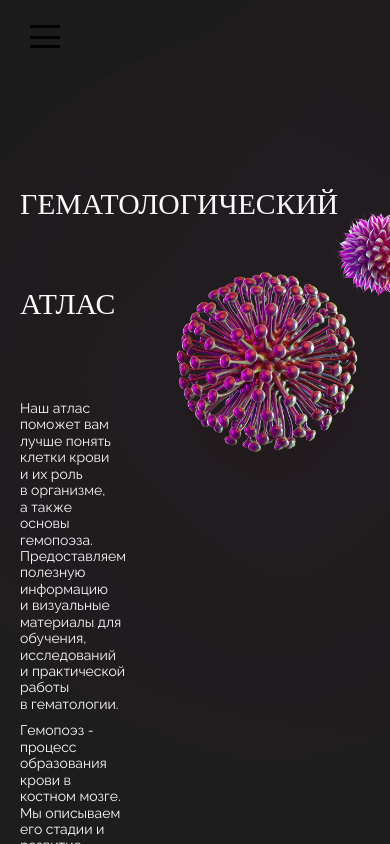
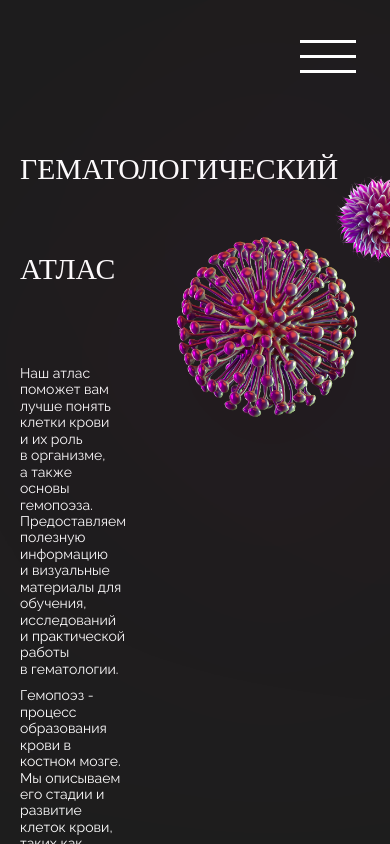
Before and after one commit to borshhevskijj/hematology-atlas, a React (Create React App) app in the folder view/: page / in a window 390 px wide. Built offline with nearby package versions, Linux system fonts and the light colour scheme; no server answers.

Commit message:
styling about project

```diff
--- a/view/src/views/homePage/MainScreen/main.module.css
+++ b/view/src/views/homePage/MainScreen/main.module.css
@@ -39,3 +39,9 @@
     /* height: 100%; */
     filter: drop-shadow(3px 32px 180px rgba(132, 1, 91, 0.53));
 }
+
+@media (max-width:840px) {
+    .main{
+        padding-top: 10px;
+    }
+}
--- a/view/src/views/homePage/aboutProject/AboutProject.tsx
+++ b/view/src/views/homePage/aboutProject/AboutProject.tsx
@@ -19,15 +19,8 @@ const AboutProject = () => {
           </div>
         </div>
 
-        <div className={`${cl.contentWrapper} ${cl.contentWrapperRight}`}>
-          <div>
-            <img src={img2} alt="123" />
-          </div>
-          {/* <p>
-            Гемопоэз - процесс образования крови в костном мозге. Мы описываем его стадии и развитие клеток крови, таких
-            как эритроциты, лейкоциты и тромбоциты. Предоставляем информацию о роли клеток и факторов роста, влияющих на
-            гемопоэз.
-          </p> */}
+        <div className={cl.imgWrapper}>
+          <img src={img2} alt="123" />
         </div>
       </div>
     </section>
--- a/view/src/views/homePage/aboutProject/aboutProject.module.css
+++ b/view/src/views/homePage/aboutProject/aboutProject.module.css
@@ -8,14 +8,30 @@
 .contentWrapper{
     display: flex;
     flex-direction: column;
+    width: calc(24% + 10vw);
 }
 
-
-.contentWrapperRight p{
-    padding-top: 40px;
-    width: 50%;
+.imgWrapper{
+    width: 100%;
+}
+.imgWrapper img {
+    width: 100%;
 }
 .contentWrapperLeft p{
     margin-bottom: 70px;
     padding-right: 40px;
 }
+
+@media (max-width: 900px) {
+    .contentWrapper{
+    width: 45%;
+    }
+    .contentWrapper img{
+    max-width: 255px;
+    }
+
+    .imgWrapper{
+    width: 55%;
+    }
+
+}
--- a/view/src/views/navBar/NavBar.tsx
+++ b/view/src/views/navBar/NavBar.tsx
@@ -28,7 +28,7 @@ const NavBar: React.FC<Props> = ({ isOpen, SubmenuRef }) => {
           <li>
             <Link to="/#aboutBloodCells">Полезная информация</Link>
           </li>
-          <li className={cl.submenuBnt}>
+          <li className={cl.submenuBtn}>
             <a href="#" ref={SubmenuRef}>
               Кроветворение
               <img className={`${isOpen ? "" : cl.imgOpen}`} src={subMenuIcon} alt="open/close icon" />
--- a/view/src/views/navBar/navBar.module.css
+++ b/view/src/views/navBar/navBar.module.css
@@ -22,57 +22,47 @@ nav ul li > *{
 
 .brgMenu{
   display: none;
-  width: 30px;
-  height: 30px;
+  width: 60px;
+  height: 60px;
   position: relative;
   transition: all .3s ease-in-out ;
 }
+
+.brgMenu::before,.brgMenu span,.brgMenu::after{
+  position: absolute;
+  width: 56px;
+  height: 3px;
+  background-color: #FFFFFF;
+  transition: all .3s ease-in-out ;
+}
+
 .brgMenu::before{
   content: '';
-  position: absolute;
-  top: 0;
-  width: 30px;
-  height: 3px;
-  background-color: black;
+  top: 25%;
   transform: rotate(0);
-  transition: all .3s ease-in-out ;
-
-
 }
-
 .brgMenu span{
-  position: absolute;
-  top: 35%;
-  width: 30px;
-  height: 3px;
-  background-color: black;
+  top: 50%;
   transform: scaleY(1);
-  transition: all .3s ease-in-out ;
 
 }
 
 .brgMenu::after{
   content: '';
-  position: absolute;
-  bottom: 25%;
-  width: 30px;
-  height: 3px;
-  background-color: black;
-  /* transform: rotate(0); */
+  bottom: 20%;;
   opacity: 1;
-  transition: all .3s ease-in-out ;
 }
 
 
 .brgMenu.open::before{
   transform: rotate(-45deg);
-  margin-top: 14px;
+  margin-top: 15px;
   transition: all .3s ease-in-out ;
 
 }
 .brgMenu.open span{
   transform: rotate(45deg);
-  margin-top: 3px;
+
       transition: all .3s ease-in-out ;
 }
 .brgMenu.open::after{
@@ -83,23 +73,23 @@ nav ul li > *{
 
 
 /* ----------------------- */
-.submenuBnt {
+.submenuBtn {
   /* cursor: pointer; */
   position: relative;
   z-index:34;
 }
-.submenuBnt a{
+.submenuBtn a{
   position: relative;
   z-index: 34;
 }
 
-.submenuBnt img{
+.submenuBtn img{
   position: relative;
   left: 5px;
   transition: transform .3s cubic-bezier(0.165, 0.84, 0.44, 1) ;
 }
 
-.submenuBnt .imgOpen{
+.submenuBtn .imgOpen{
     transform:rotate(180deg);
 }
 
@@ -146,7 +136,8 @@ nav ul li > *{
     .brgMenu{
       display: block;
       z-index: 3;
-      left: 30px;
+      left: calc(100% - (60px + 30px)); /* ширина брг меню + отступ контейнера */
+
     }
     .menu, .menuActive{
       width: 100%;
@@ -165,7 +156,7 @@ nav ul li > *{
     .menuActive {
       position: fixed;
       overflow: scroll;
-      background: #d64b4b;
+      background: #1A1719;
       opacity: 1;
       transition: .3s all ease-in;
       transform: translateY(0px);
@@ -186,4 +177,8 @@ nav ul li > *{
       top: -20px;
       padding-top: 100px;
     }
+    .submenuBtn img{
+      left: 25px;
+      width: 35px;
+    }
   }
--- a/view/src/views/search/input.module.css
+++ b/view/src/views/search/input.module.css
@@ -4,15 +4,16 @@
     flex-direction: column;
     align-items: center;
     width:  27vw;
+    height: 45px;
 }
 .inputContainer input{
     background-color: rgba(255, 255, 255, 1);
     width: 100%;
-    margin-bottom: 30px;
+    height: 100%;
+    /* margin-bottom: 30px; */
     color: rgba(47, 48, 54, 1);
     border: 0;
   border-radius: 24px;
-  height: 45px;
   padding: 6px 15px 6px 40px;
 }
 .inputContainer input:focus {
@@ -22,7 +23,7 @@
 .inputWrapper{
     position: relative;
     width:100%;
-    height: 44px;
+    height: 100%;
 }
 /* .inputContainer button{
     width: 50%;
@@ -31,15 +32,22 @@
 .inputWrapper img{
     width: 16px;
     height: 16px;
-    /* margin-right: 10px; */
+    position: absolute;
     order: -1;
-    position: absolute;
     left: 16px;
     top: 16px;
 }
 
 @media (max-width: 840px) {
     .inputContainer{
-        width: 50%;
+        width: 55%;
+        height: 65px;
     }
+    .inputContainer input{
+        font-size: 18px;
+    }
+    .inputWrapper img{
+        top: 26px;
+    }
+
 }
```
